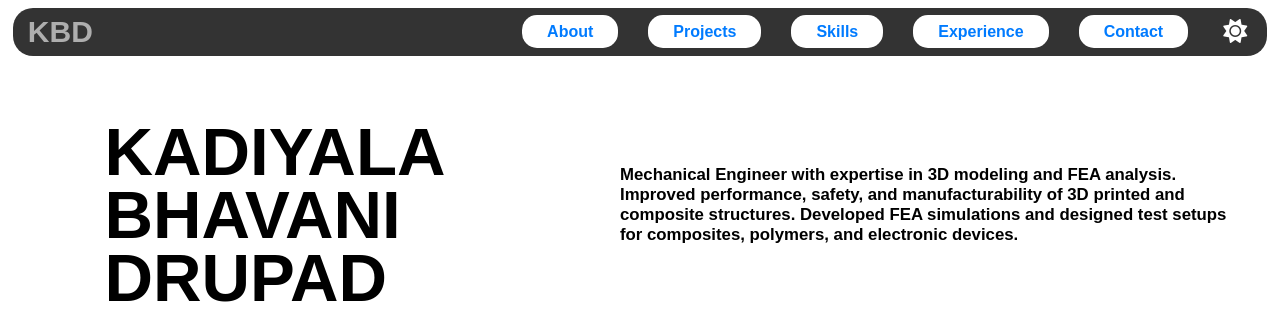
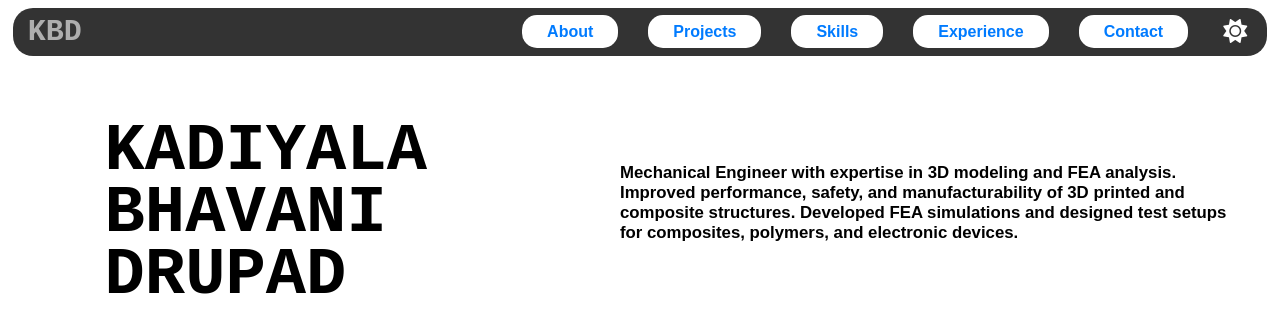
Before and after one commit to Drupad-KBD/Drupad-KB, a plain HTML site: page index.html in a window 1280 px wide. Shown: the top 335 px of the page. Drawn offline with Linux system fonts and the light colour scheme.

Commit message:
Update style.css

```diff
--- a/style.css
+++ b/style.css
@@ -56,7 +56,7 @@
     font-weight: bold; /* Bold text for logo */
     color: white; /* Change based on theme */
     margin-left: 15px; /* Left margin for spacing */
-    font-family: var(--primary-font);
+    font-family: 'Space Mono', monospace;
     font-size: 30px;
     opacity: 0.6;
     /* Align to the left */
@@ -223,7 +223,7 @@
     top: 120px;
     position: relative;
     color: var(--text-color);
-    font-family: var(--primary-font);
+    font-family: 'Space Mono', monospace;
     font-size: 420%;
     margin: -7px;
     margin-left: 10%;
```
